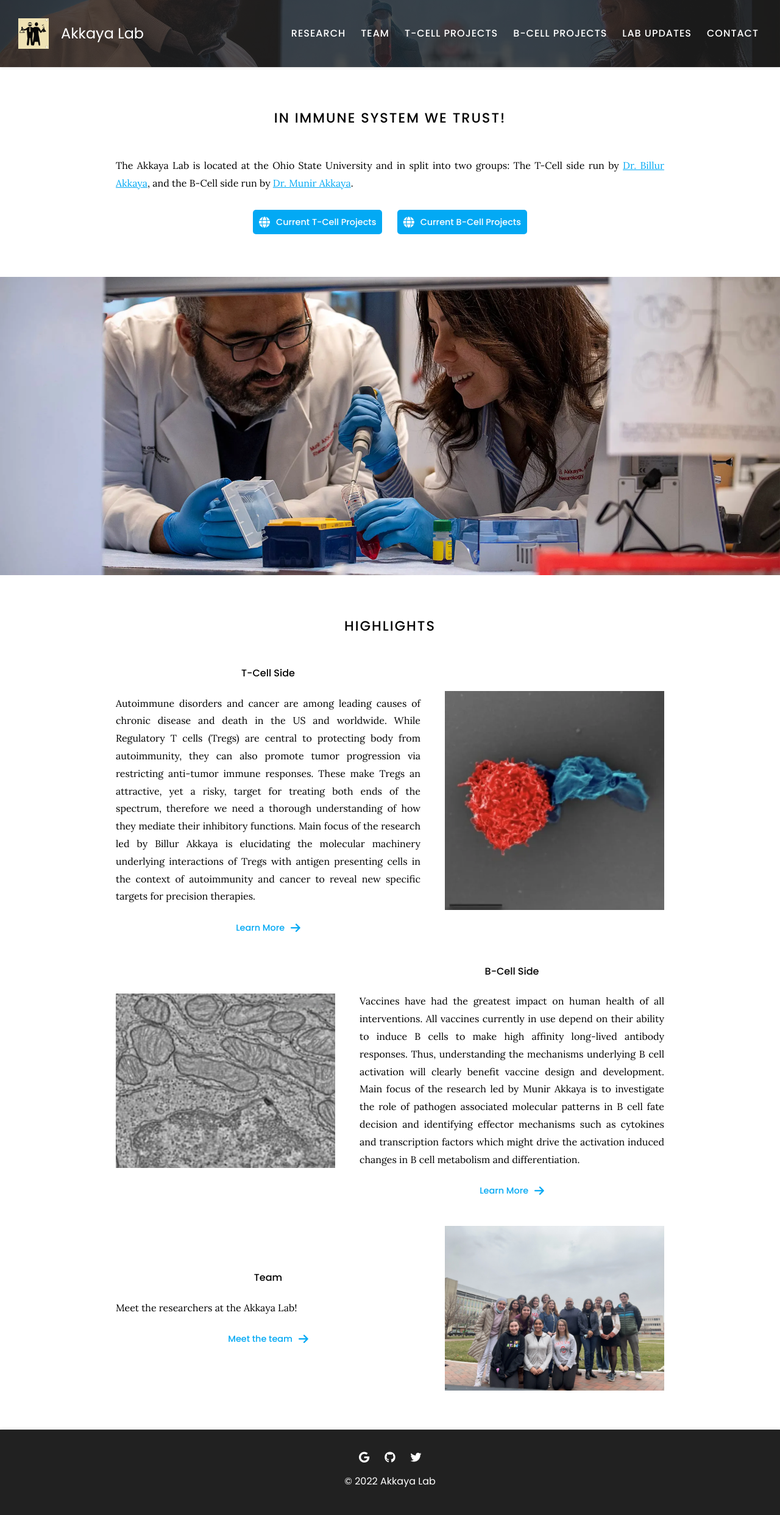
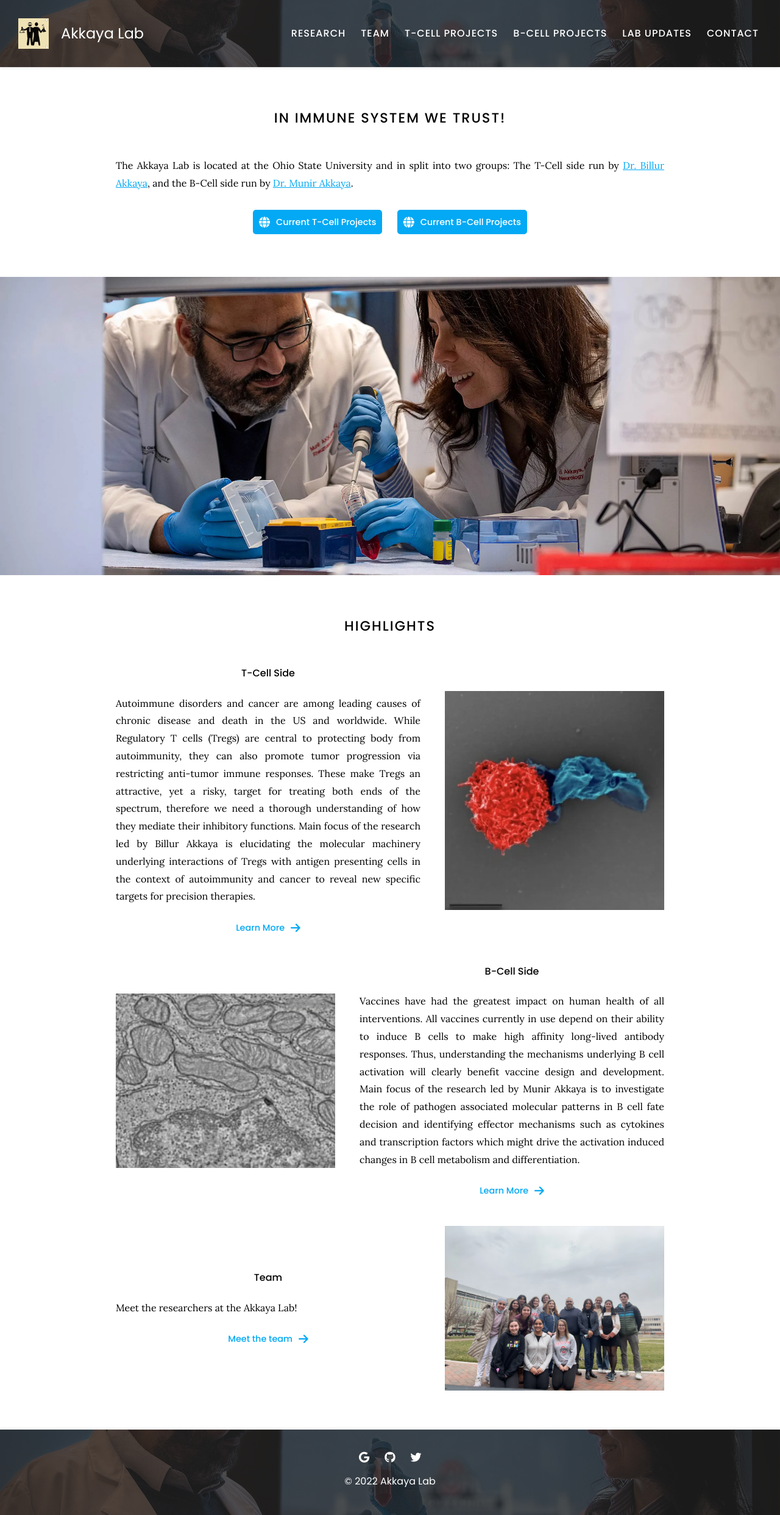
Before and after one commit to Harrisonthow/akkaya-lab, a Jekyll site: the page built from index.md, in a window 1280 px wide. Shown: the whole page at 61% size. Built offline with Jekyll 4.4.1, drawn with Linux system fonts in a browser that asks for light colours.

Commit message:
why do banners not like to work

```diff
--- a/_includes/footer.html
+++ b/_includes/footer.html
@@ -11,7 +11,7 @@
   {%- assign dark = true -%}
 {%- endif -%}
 
-<footer {% if background %}class="background"{% endif %} {% if background %}style="--background: url(images/Akkaya-1.jpg)"{% endif %} data-dark="{{ dark }}">
+<footer {% if background %}class="background"{% endif %} {% if background %}style="--background: url(../images/Akkaya-1.jpg)"{% endif %} data-dark="{{ dark }}">
 
   <!--
   <div class="footer_row">
--- a/_includes/header.html
+++ b/_includes/header.html
@@ -12,7 +12,7 @@
 {%- endif -%}
 
 
-<header {% if background %}class="background"{% endif %} {% if background %}style="--background: url('https://github.com/Harrisonthow/akkaya-lab/blob/4984b74f82abc1c00383f6490929c404e2e69ee5/images/Akkaya-1.jpg')"{% endif %} data-dark="{{ dark }}">
+<header {% if background %}class="background"{% endif %} {% if background %}style="--background: url('../images/Akkaya-1.jpg')"{% endif %} data-dark="{{ dark }}">
   <a
     href="{{ '/' | relative_url }}"
     class="logo_row"
```
